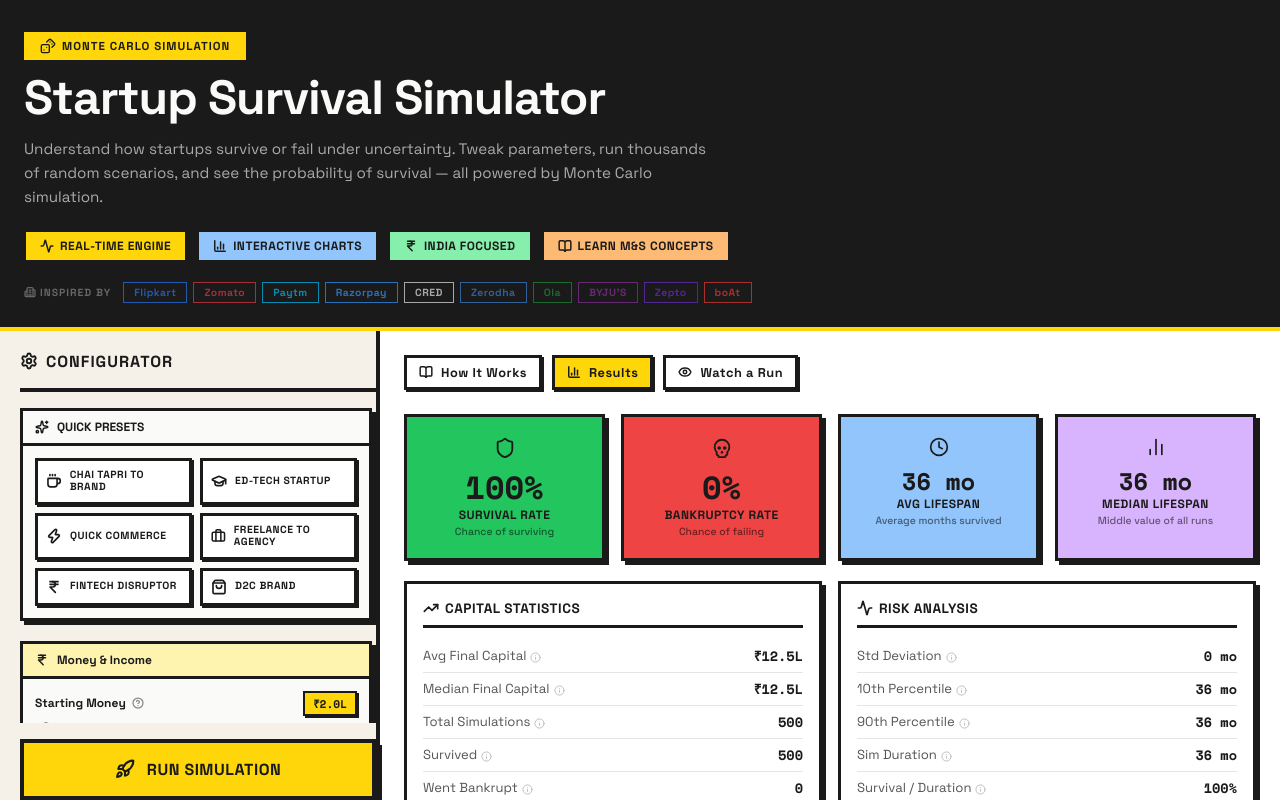
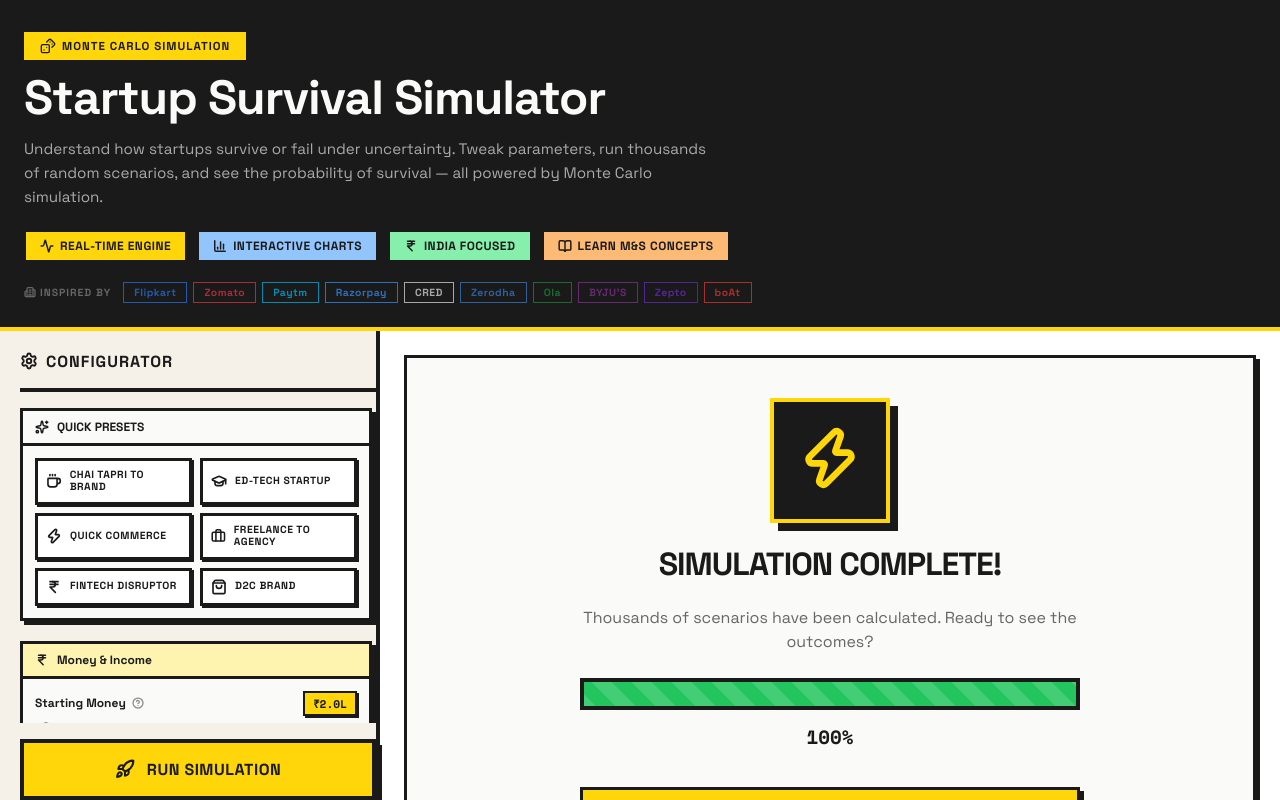
Before and after one commit to Ha3ar6ous/startupsurvivalsimulator, a React (Vite) app: page / in a window 1280 px wide. Both pictures are taken after a click on the button "RUN SIMULATION". Shown: the top 800 px of the page. Built offline with nearby package versions, Linux system fonts and the light colour scheme.

Commit message:
New simulation flow: running view, manual/auto results transition

```diff
--- a/src/App.tsx
+++ b/src/App.tsx
@@ -10,39 +10,55 @@ import OutcomeHistogram from './components/OutcomeHistogram';
 import SurvivalGauge from './components/SurvivalGauge';
 import AnimatedRun from './components/AnimatedRun';
 import GuidePanel from './components/GuidePanel';
+import SimulationRunning from './components/SimulationRunning';
 import { Icons } from './components/icons';
+
+type Tab = 'charts' | 'animated' | 'guide' | 'simulating';
 
 export default function App() {
   const [params, setParams] = useState<SimulationParams>(defaultParams as SimulationParams);
   const [results, setResults] = useState<SimulationResults | null>(null);
   const [isRunning, setIsRunning] = useState(false);
   const [progress, setProgress] = useState(0);
-  const [activeTab, setActiveTab] = useState<'charts' | 'animated' | 'guide'>('guide');
+  const [activeTab, setActiveTab] = useState<Tab>('guide');
   const [runCount, setRunCount] = useState(0);
   const runTimeRef = useRef<number>(0);
 
   const handleRunSimulation = useCallback(() => {
     setIsRunning(true);
     setProgress(0);
+    setActiveTab('simulating');
 
+    // Artificial delay to show simulation progress for modeling feel
+    let fakeProgress = 0;
+    const interval = setInterval(() => {
+      fakeProgress += Math.random() * 15;
+      if (fakeProgress >= 90) {
+        clearInterval(interval);
+
+        // Run actual simulation
         requestAnimationFrame(() => {
           const startTime = performance.now();
-
           const simResults = runSimulation(params, (prog) => {
-        setProgress(prog);
+            // Keep actual progress within 90-100% range for the visual
+            setProgress(90 + (prog * 0.1));
           });
 
           runTimeRef.current = Math.round(performance.now() - startTime);
           setResults(simResults);
           setProgress(100);
           setRunCount((c) => c + 1);
+          setIsRunning(false);
+        });
+      } else {
+        setProgress(fakeProgress);
+      }
+    }, 150);
+  }, [params]);
+
+  const viewResults = useCallback(() => {
     setActiveTab('charts');
-
-      setTimeout(() => {
-        setIsRunning(false);
-      }, 300);
-    });
-  }, [params]);
+  }, []);
 
   return (
     <div style={styles.app}>
@@ -55,14 +71,15 @@ export default function App() {
             params={params}
             onParamsChange={setParams}
             onRunSimulation={handleRunSimulation}
-            isRunning={isRunning}
+            isRunning={isRunning || (activeTab === 'simulating' && progress < 100)}
             progress={progress}
           />
         </aside>
 
-        {/* Right Panel: Results */}
+        {/* Right Panel: Results Area */}
         <section style={styles.content}>
-          {/* Tab Switcher */}
+          {/* Tab Switcher - Only show if not currently simulating */}
+          {activeTab !== 'simulating' && (
             <div style={styles.tabBar}>
               <button
                 className={`nb-btn nb-btn-sm ${activeTab === 'guide' ? 'nb-btn-primary' : ''}`}
@@ -95,8 +112,15 @@ export default function App() {
                 </span>
               )}
             </div>
+          )}
 
-          {activeTab === 'guide' ? (
+          {activeTab === 'simulating' ? (
+            <SimulationRunning
+              progress={progress}
+              onViewResults={viewResults}
+              autoSwitchSeconds={10}
+            />
+          ) : activeTab === 'guide' ? (
             <div style={styles.resultsArea}>
               <GuidePanel />
             </div>
@@ -138,6 +162,7 @@ const styles: Record<string, React.CSSProperties> = {
     minHeight: '100vh',
     display: 'flex',
     flexDirection: 'column',
+    background: '#fff',
   },
   main: {
     display: 'grid',
--- /dev/null
+++ b/src/components/SimulationRunning.tsx
@@ -0,0 +1,224 @@
+import { useState, useEffect } from 'react';
+import { Icons } from './icons';
+
+interface SimulationRunningProps {
+  progress: number;
+  onViewResults: () => void;
+  autoSwitchSeconds: number;
+}
+
+export default function SimulationRunning({ progress, onViewResults, autoSwitchSeconds }: SimulationRunningProps) {
+  const [countdown, setCountdown] = useState(autoSwitchSeconds);
+  const [isComplete, setIsComplete] = useState(false);
+
+  useEffect(() => {
+    if (progress >= 100) {
+      setIsComplete(true);
+    }
+  }, [progress]);
+
+  useEffect(() => {
+    if (!isComplete) return;
+
+    const timer = setInterval(() => {
+      setCountdown((prev) => {
+        if (prev <= 1) {
+          clearInterval(timer);
+          onViewResults();
+          return 0;
+        }
+        return prev - 1;
+      });
+    }, 1000);
+
+    return () => clearInterval(timer);
+  }, [isComplete, onViewResults]);
+
+  return (
+    <div style={styles.container} className="nb-card animate-slide-up">
+      <div style={styles.content}>
+        <div style={styles.iconWrapper}>
+          <Icons.Zap
+            size={64}
+            strokeWidth={2.5}
+            style={{
+              color: 'var(--nb-yellow)',
+              animation: isComplete ? 'none' : 'pulse 1s infinite'
+            }}
+          />
+        </div>
+
+        <h2 style={styles.title}>
+          {isComplete ? 'SIMULATION COMPLETE!' : 'RUNNING MONTE CARLO ENGINE...'}
+        </h2>
+
+        <p style={styles.subtitle}>
+          {isComplete
+            ? 'Thousands of scenarios have been calculated. Ready to see the outcomes?'
+            : 'Processing random paths for revenue, costs, and market volatility...'}
+        </p>
+
+        {/* Progress bar */}
+        <div style={styles.progressContainer}>
+          <div style={styles.progressTrack}>
+            <div style={{ ...styles.progressBar, width: `${progress}%` }} />
+          </div>
+          <div style={styles.progressLabel}>
+            {Math.round(progress)}%
+          </div>
+        </div>
+
+        {isComplete && (
+          <div style={styles.actionArea} className="animate-slide-up">
+            <button
+              className="nb-btn nb-btn-primary"
+              onClick={onViewResults}
+              style={styles.resultsBtn}
+            >
+              <Icons.BarChart3 size={20} strokeWidth={2.5} />
+              VIEW DETAILED RESULTS
+            </button>
+            <div style={styles.countdownText}>
+              <Icons.Timer size={14} />
+              Auto-redirecting in <strong>{countdown}s</strong>...
+            </div>
+          </div>
+        )}
+
+        <div style={styles.statsRow}>
+          <StatBox label="Process" value="Stochastic" icon={<Icons.Layers size={14} />} />
+          <StatBox label="Distribution" value="Gaussian" icon={<Icons.Activity size={14} />} />
+          <StatBox label="Method" value="Monte Carlo" icon={<Icons.Dices size={14} />} />
+        </div>
+      </div>
+    </div>
+  );
+}
+
+function StatBox({ label, value, icon }: { label: string; value: string; icon: React.ReactNode }) {
+  return (
+    <div style={styles.statBox}>
+      <div style={styles.statLabel}>{icon} {label}</div>
+      <div style={styles.statValue}>{value}</div>
+    </div>
+  );
+}
+
+const styles: Record<string, React.CSSProperties> = {
+  container: {
+    minHeight: '500px',
+    display: 'flex',
+    alignItems: 'center',
+    justifyContent: 'center',
+    background: 'var(--nb-white)',
+    padding: '40px',
+  },
+  content: {
+    maxWidth: '500px',
+    width: '100%',
+    textAlign: 'center' as const,
+    display: 'flex',
+    flexDirection: 'column' as const,
+    alignItems: 'center',
+    gap: 24,
+  },
+  iconWrapper: {
+    background: 'var(--nb-black)',
+    padding: '24px',
+    border: '4px solid var(--nb-yellow)',
+    boxShadow: '8px 8px 0px var(--nb-black)',
+  },
+  title: {
+    fontSize: '2rem',
+    fontWeight: 900,
+    margin: 0,
+    letterSpacing: '-1px',
+    lineHeight: 1.1,
+  },
+  subtitle: {
+    fontSize: '1rem',
+    color: '#666',
+    margin: 0,
+    lineHeight: 1.5,
+  },
+  progressContainer: {
+    width: '100%',
+    display: 'flex',
+    flexDirection: 'column' as const,
+    gap: 12,
+  },
+  progressTrack: {
+    height: '32px',
+    background: 'var(--nb-white)',
+    border: '4px solid var(--nb-black)',
+    position: 'relative' as const,
+    overflow: 'hidden',
+  },
+  progressBar: {
+    height: '100%',
+    background: 'var(--nb-green)',
+    backgroundImage: 'linear-gradient(45deg, rgba(255,255,255,.15) 25%, transparent 25%, transparent 50%, rgba(255,255,255,.15) 50%, rgba(255,255,255,.15) 75%, transparent 75%, transparent)',
+    backgroundSize: '40px 40px',
+    animation: 'progress-bar-stripes 1s linear infinite',
+    transition: 'width 0.3s ease-out',
+  },
+  progressLabel: {
+    fontSize: '1.2rem',
+    fontWeight: 900,
+    fontFamily: 'var(--font-mono)',
+  },
+  actionArea: {
+    width: '100%',
+    display: 'flex',
+    flexDirection: 'column' as const,
+    alignItems: 'center',
+    gap: 12,
+    marginTop: 12,
+  },
+  resultsBtn: {
+    width: '100%',
+    padding: '20px',
+    fontSize: '1.2rem',
+    display: 'flex',
+    justifyContent: 'center',
+    alignItems: 'center',
+    gap: 12,
+  },
+  countdownText: {
+    display: 'flex',
+    alignItems: 'center',
+    gap: 6,
+    fontSize: '0.9rem',
+    color: '#888',
+    fontWeight: 600,
+  },
+  statsRow: {
+    display: 'flex',
+    gap: 24,
+    marginTop: 20,
+    borderTop: '2px solid #eee',
+    paddingTop: 24,
+    width: '100%',
+    justifyContent: 'center',
+  },
+  statBox: {
+    display: 'flex',
+    flexDirection: 'column' as const,
+    gap: 4,
+  },
+  statLabel: {
+    fontSize: '0.65rem',
+    fontWeight: 800,
+    letterSpacing: '1px',
+    textTransform: 'uppercase' as const,
+    color: '#aaa',
+    display: 'flex',
+    alignItems: 'center',
+    gap: 4,
+  },
+  statValue: {
+    fontSize: '0.8rem',
+    fontWeight: 900,
+    color: 'var(--nb-black)',
+  },
+};
--- a/src/index.css
+++ b/src/index.css
@@ -88,6 +88,17 @@ body {
 }
 
 /* ===== UTILITY CLASSES ===== */
+@keyframes progress-bar-stripes {
+  from { background-position: 40px 0; }
+  to { background-position: 0 0; }
+}
+
+@keyframes pulse {
+  0% { transform: scale(1); opacity: 1; }
+  50% { transform: scale(1.1); opacity: 0.8; }
+  100% { transform: scale(1); opacity: 1; }
+}
+
 .nb-card {
   background: var(--nb-surface);
   border: var(--nb-border);
```
Lines whose indentation alone changed are shown as unchanged.
